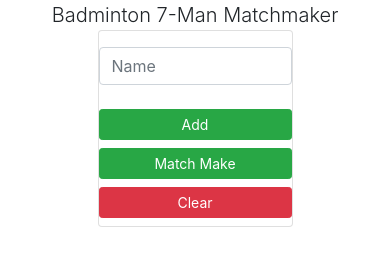
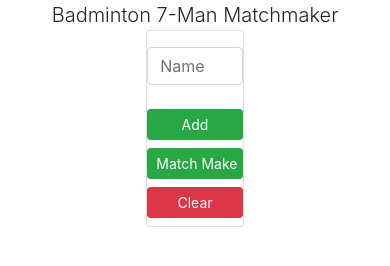
Before and after one commit to dylanmarc/7man-badminton, a plain HTML site: page index.html in a window 390 px wide. Drawn offline with nearby package versions, Linux system fonts and the light colour scheme.

```diff
--- a/index.html
+++ b/index.html
@@ -7,7 +7,7 @@
 
 <body>
     <div class="lead text-center">Badminton 7-Man Matchmaker</div>
-    <div class="card w-50" style="margin:auto">
+    <div class="card w-25" style="margin:auto">
         <div class="row">
             <div class="col">
                 <ul id="playerList">
```
